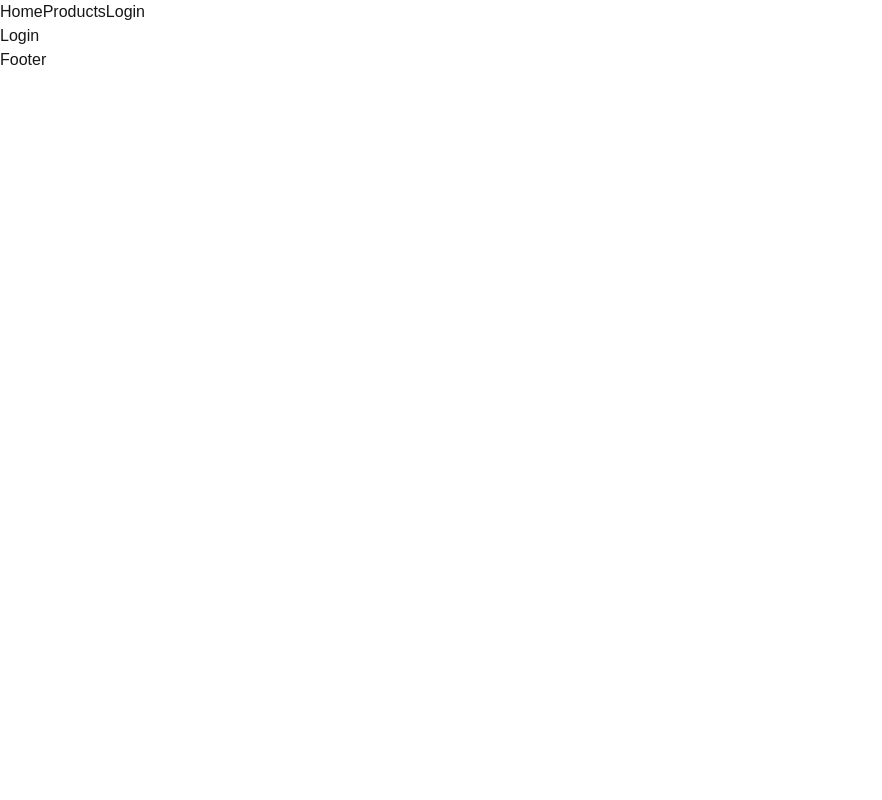
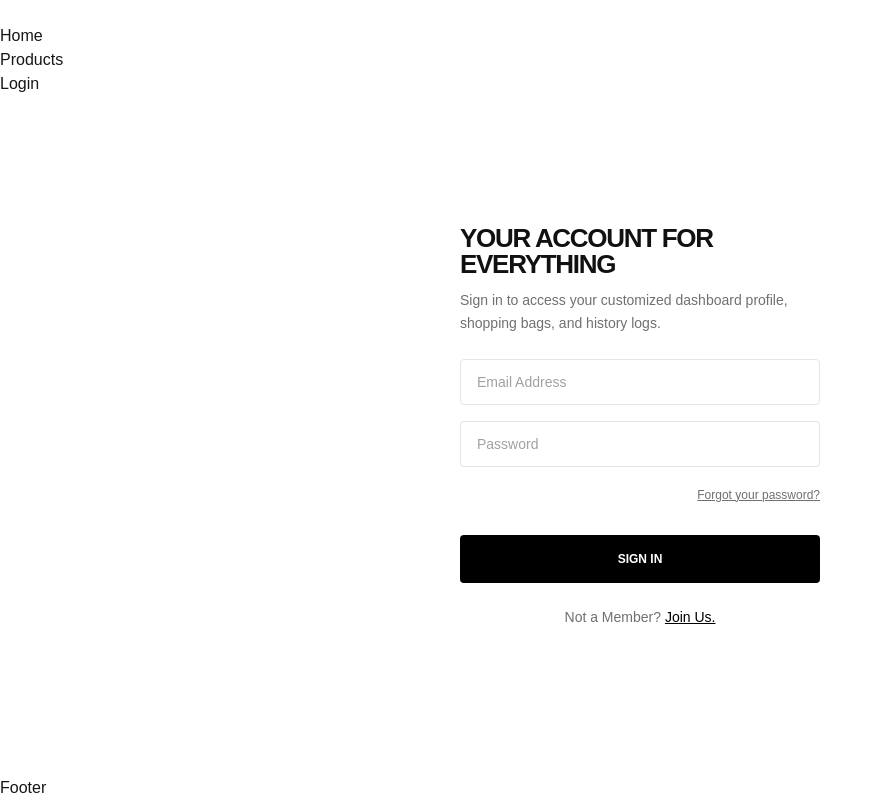
Before and after one commit to Chrizz-coder/online-store-mern, a Next.js app in the folder frontend/: page /login in a window 1280 px wide. Shown: the whole page, without its empty margins (0-882 px from the left). Built offline with nearby package versions, Linux system fonts and the light colour scheme; no server answers.

Commit message:
feat(auth): implement login page ui and form submitting

```diff
--- a/frontend/app/layout.tsx
+++ b/frontend/app/layout.tsx
@@ -9,10 +9,10 @@ export default function RootLayout({
 }) {
   return (
     <html lang="en">
-      <body className="bg-white text-black min-h-screen antialiased">
+      <body className="bg-white text-black min-h-screen antialiased flex flex-col">
 
       <Navbar />
-      <main>{children}</main>
+      <main className="grow w-full">{children}</main>
       <Footer />
       </body>
 
--- a/frontend/app/login/page.tsx
+++ b/frontend/app/login/page.tsx
@@ -1,5 +1,140 @@
-export default function Login() {
-  return(
-    <h1>Login</h1>
-  )
+"use client";
+
+import React, { useState } from "react";
+import Link from "next/link";
+import { useRouter } from "next/navigation";
+
+
+export default function LoginPage() {
+  const router = useRouter();
+  const [formData, setFormData] = useState({
+    email: "",
+    password: "",
+  });
+
+  const [loading, setLoading] = useState(false);
+  const [error, setError] = useState("");
+  const [success, setSuccess] = useState("");
+
+  const backendUrl = process.env.NEXT_PUBLIC_API_URL || "http://localhost:5000";
+
+  const handleChange = (e: React.ChangeEvent<HTMLInputElement>) => {
+    setFormData({ ...formData, [e.target.name]: e.target.value });
+  };
+
+  const handleSubmit = async (e: React.FormEvent) => {
+    e.preventDefault();
+
+    setLoading(true);
+    setError("");
+    setSuccess("");
+
+    try {
+      const response = await fetch(`${backendUrl}/api/user/login`, {
+        method: "POST",
+        headers: {
+          "Content-Type": "application/json",
+        },
+        body: JSON.stringify(formData),
+      });
+
+      const data = await response.json();
+
+      if (!response.ok) {
+        throw new Error(data.message || "Login failed");
+      }
+
+      localStorage.setItem("token", data.token);
+      localStorage.setItem("user", JSON.stringify(data.user));
+
+      setSuccess("Login successful");
+      setFormData({ email: "", password: "" });
+
+      router.push("/");
+      router.refresh();
+    } catch (error: unknown) {
+      if (error instanceof Error) {
+        setError(error.message);
+      } else {
+        setError("Something went wrong. Please try again.");
+      }
+    } finally {
+      setLoading(false);
+    }
+
+    console.log("Logging user in via API:", formData);
+  };
+
+  return (
+    <div className="w-full flex items-center justify-center px-4 py-20 bg-white min-h-[calc(100vh-140px)]">
+      <div className="w-full max-w-[360px] text-left flex flex-col bg-white">
+        <h1 className="text-[26px] font-bold tracking-tighter uppercase font-sans leading-none text-[#111111]">
+          YOUR ACCOUNT FOR EVERYTHING
+        </h1>
+        <p className="text-sm text-[#707072] mt-3 mb-6 leading-relaxed font-sans">
+          Sign in to access your customized dashboard profile, shopping bags,
+          and history logs.
+        </p>
+        {error && (
+          <p className="mb-4 text-sm font-medium text-red-600 bg-red-50 p-3 rounded-sm border border-red-100">{error}</p>
+        )}
+        {success && (
+          <p className="mb-4 text-sm font-medium text-green-600 bg-green-50 p-3 rounded-sm border border-green-100">
+            {success}
+          </p>
+        )}
+        <form onSubmit={handleSubmit} className="space-y-4">
+          <input
+            type="email"
+            name="email"
+            placeholder="Email Address"
+            value={formData.email}
+            onChange={handleChange}
+            required
+            className="w-full px-4 py-3 text-sm border
+              text-black border-[#e5e5e5] rounded-sm bg-white placeholder-neutral-400 focus:outline-none focus:border-black transition-colors"
+          />
+
+          <div className="relative w-full">
+            <input
+              type="password"
+              name="password"
+              placeholder="Password"
+              value={formData.password}
+              onChange={handleChange}
+              required
+              className="w-full px-4 py-3 text-sm border
+              text-black border-[#e5e5e5] rounded-sm bg-white placeholder-neutral-400 focus:outline-none focus:border-black transition-colors"
+            />
+          </div>
+
+          <div className="flex justify-end pt-1">
+            <a
+              href="#"
+              className="text-xs text-[#707072] hover:text-black underline font-sans"
+            >
+              Forgot your password?
+            </a>
+          </div>
+
+          <button
+            type="submit"
+            className="w-full mt-4 bg-black text-white rounded-sm text-xs font-bold uppercase tracking-normal py-4 active:scale-[0.99]  focus:outline-none transition-colors
+            hover:bg-[#222222]"
+          >
+            Sign In
+          </button>
+        </form>
+        <div className="mt-6 text-center text-sm text-[#707072] font-sans">
+          Not a Member?{" "}
+          <Link
+            href="/register"
+            className="text-black underline font-medium hover:text-neutral-700"
+          >
+            Join Us.
+          </Link>
+        </div>
+      </div>
+    </div>
+  );
 }
--- a/frontend/components/layout/Navbar.tsx
+++ b/frontend/components/layout/Navbar.tsx
@@ -1,12 +1,16 @@
-import Link from "next/link"
+import Link from "next/link";
 
 export default function Navbar() {
   return (
     <>
-    <Link href="/">Home</Link>
-    <Link href="/products">Products</Link>
-    <Link href="/login">Login</Link>
+      <div className="mb-6 self-start">
+        <Link href="/" aria-label="Home">
+
+        </Link>
+      </div>
+      <Link href="/">Home</Link>
+      <Link href="/products">Products</Link>
+      <Link href="/login">Login</Link>
     </>
-
-  )
+  );
 }
--- a/frontend/demo_test.tsx
+++ /dev/null
@@ -1,92 +0,0 @@
-import { type Product } from "@/types/products";
-
-type ProductCardProps = {
-  product: Product;
-};
-
-export default function ProductCard({ product }: ProductCardProps) {
-  const currentPrice = product.salePrice ?? product.basePrice;
-  const hasDiscount =
-    product.salePrice !== undefined &&
-    product.salePrice < product.basePrice;
-
-  const hasStock =
-    product.globalStock > 0 ||
-    product.variants.some((variant) => variant.stock > 0);
-
-  const colors = [
-    ...new Set(
-      product.variants
-        .map((variant) => variant.color)
-        .filter((color): color is string => Boolean(color)),
-    ),
-  ];
-
-  return (
-    <article className="group">
-      <div className="relative aspect-square overflow-hidden bg-neutral-100">
-        <img
-          src={product.images[0]}
-          alt={product.name}
-          className="h-full w-full object-contain transition-transform duration-300 group-hover:scale-105"
-        />
-
-        <button
-          type="button"
-          aria-label={`Add ${product.name} to wishlist`}
-          className="absolute right-3 top-3 flex size-10 items-center justify-center rounded-full bg-white text-xl shadow-sm"
-        >
-          ♡
-        </button>
-      </div>
-
-      <div className="space-y-1 pt-4">
-        <p className="text-sm font-medium text-red-600">Just In</p>
-
-        <h2 className="font-medium text-neutral-900">
-          {product.name}
-        </h2>
-
-        <p className="text-sm text-neutral-500">
-          {product.brand} · {product.category}
-        </p>
-
-        {colors.length > 0 && (
-          <div className="flex gap-1 pt-1">
-            {colors.map((color) => (
-              <span
-                key={color}
-                title={color}
-                className="size-3 rounded-full border border-neutral-300"
-              />
-            ))}
-          </div>
-        )}
-
-        <div className="flex items-center gap-2 pt-1">
-          <p className="font-medium text-neutral-900">
-            ₹{currentPrice.toLocaleString("en-IN")}
-          </p>
-
-          {hasDiscount && (
-            <p className="text-sm text-neutral-400 line-through">
-              ₹{product.basePrice.toLocaleString("en-IN")}
-            </p>
-          )}
-        </div>
-
-        {!hasStock && (
-          <p className="text-sm text-red-600">Out of stock</p>
-        )}
-
-        <button
-          type="button"
-          disabled={!hasStock}
-          className="mt-3 w-full bg-black px-4 py-3 text-sm font-medium text-white disabled:cursor-not-allowed disabled:bg-neutral-300"
-        >
-          {hasStock ? "View product" : "Unavailable"}
-        </button>
-      </div>
-    </article>
-  );
-}
```
Also changed, not shown: 1 other file (tests, documents, lock files or other folders).
